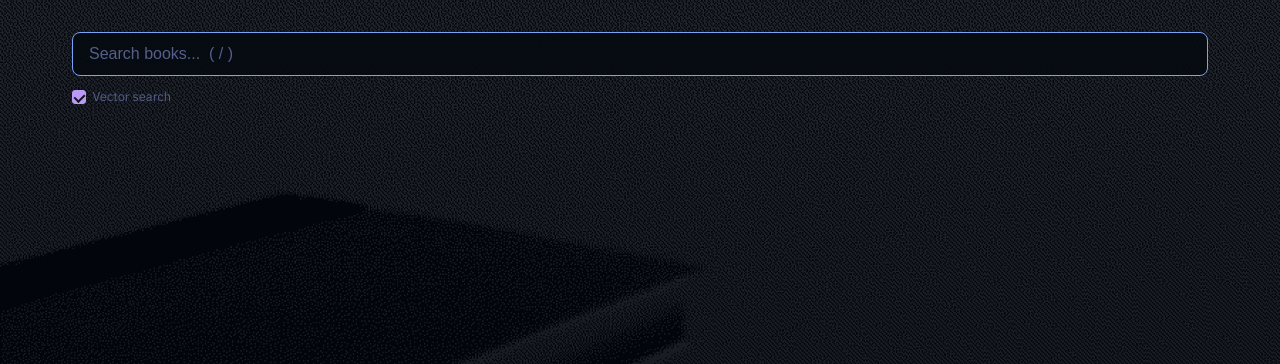
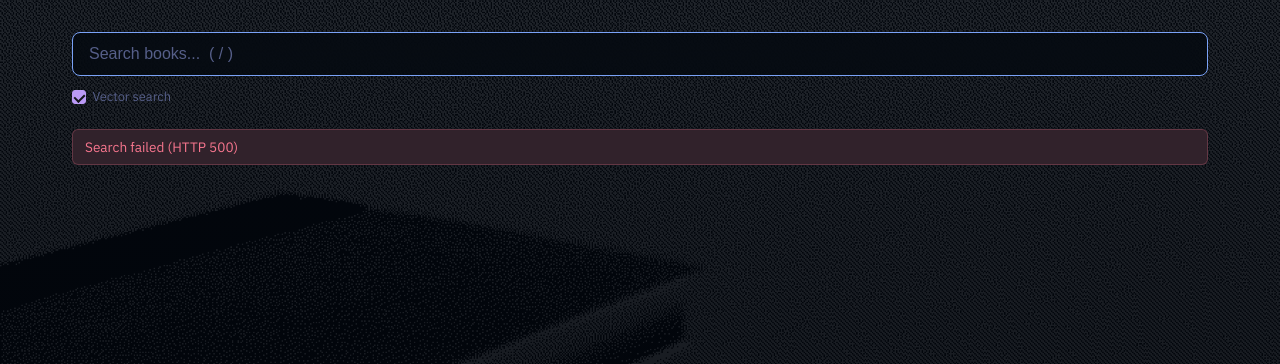
Before and after one commit to tomazvila/bookinator, a Flask app: page / in a window 1280 px wide. Shown: the part 64-428 px from the top of the page. Run offline with Flask 3, Linux system fonts and the light colour scheme; data that the repository does not hold is empty.

Commit message:
Fix search UX: add loading indicator, request cancellation, error display
AbortController cancels in-flight requests when a new search starts,
preventing pileups from rapid typing. Search input shows a shimmer animation
while waiting. Errors are shown in a red banner instead of silently swallowed.
Response time and search mode shown in stats bar.

Co-Authored-By: Claude Opus 4.6 (1M context) <noreply@anthropic.com>

```diff
--- a/src/bookstuff/web/static/style.css
+++ b/src/bookstuff/web/static/style.css
@@ -225,6 +225,17 @@ main {
     border-color: var(--blue);
 }
 
+#search.loading {
+    background-image: linear-gradient(90deg, transparent 0%, var(--bg-highlight) 50%, transparent 100%);
+    background-size: 200% 100%;
+    animation: search-loading 1.2s ease-in-out infinite;
+}
+
+@keyframes search-loading {
+    0% { background-position: 200% 0; }
+    100% { background-position: -200% 0; }
+}
+
 #search::placeholder {
     color: var(--comment);
 }
@@ -331,6 +342,22 @@ main {
     color: var(--comment);
     font-size: 0.85rem;
     margin-bottom: 1rem;
+}
+
+.stats-meta {
+    color: var(--fg-gutter);
+    font-size: 0.8rem;
+}
+
+/* Search error */
+.search-error {
+    padding: 0.5rem 0.75rem;
+    margin-bottom: 1rem;
+    font-size: 0.85rem;
+    border-radius: 6px;
+    background: color-mix(in srgb, var(--red) 12%, var(--bg-dark));
+    color: var(--red);
+    border: 1px solid color-mix(in srgb, var(--red) 25%, transparent);
 }
 
 /* Results table */
@@ -459,10 +486,8 @@ td {
     color: var(--green);
 }
 
-/* Results loading transition */
-.results {
-    transition: opacity 0.15s;
-}
+/* Results */
+.results {}
 
 /* Selected row (keyboard navigation) */
 .clickable-row.selected {
--- a/src/bookstuff/web/templates/index.html
+++ b/src/bookstuff/web/templates/index.html
@@ -47,6 +47,7 @@
 </div>
 
 <div id="stats" class="stats"></div>
+<div id="search-error" class="search-error" hidden></div>
 <div id="results" class="results"></div>
 {% endblock %}
 
@@ -56,11 +57,13 @@ const searchInput = document.getElementById('search');
 const categoriesEl = document.getElementById('categories');
 const resultsEl = document.getElementById('results');
 const statsEl = document.getElementById('stats');
+const searchError = document.getElementById('search-error');
 let activeCategory = null;
 let debounceTimer = null;
 let selectedIndex = -1;
 let totalBooks = 0;
 let currentBooks = [];
+let searchController = null; // AbortController for in-flight search
 
 function formatSize(bytes) {
     if (bytes < 1024) return bytes + ' B';
@@ -100,28 +103,59 @@ async function loadCategories() {
 const semanticToggle = document.getElementById('semantic-toggle');
 
 async function doSearch() {
+    // Cancel any in-flight request
+    if (searchController) searchController.abort();
+    searchController = new AbortController();
+
     const q = searchInput.value.trim();
     const params = new URLSearchParams({q, limit: '100'});
     if (activeCategory) params.set('category', activeCategory);
     if (!semanticToggle.checked) params.set('semantic', '0');
-    resultsEl.style.opacity = '0.6';
-    const resp = await fetch('/api/search?' + params);
-    const data = await resp.json();
-    resultsEl.style.opacity = '1';
-    currentBooks = data.results;
-    selectedIndex = -1;
-    renderResults(data.results, data.count);
+
+    searchError.hidden = true;
+    searchInput.classList.add('loading');
+    const t0 = performance.now();
+
+    try {
+        const resp = await fetch('/api/search?' + params, {signal: searchController.signal});
+        const elapsed = Math.round(performance.now() - t0);
+        if (!resp.ok) {
+            let msg = 'Search failed (HTTP ' + resp.status + ')';
+            try { const d = await resp.json(); msg = d.error || msg; } catch {}
+            searchError.textContent = msg;
+            searchError.hidden = false;
+            return;
+        }
+        const data = await resp.json();
+        currentBooks = data.results;
+        selectedIndex = -1;
+        renderResults(data.results, data.count, elapsed, data.mode);
+    } catch (err) {
+        if (err.name === 'AbortError') return; // superseded by newer search
+        searchError.textContent = 'Search failed — check connection';
+        searchError.hidden = false;
+    } finally {
+        searchInput.classList.remove('loading');
+    }
 }
 
 semanticToggle.addEventListener('change', doSearch);
 
-function renderResults(books, count) {
+function renderResults(books, count, elapsedMs, mode) {
     const filtered = activeCategory || searchInput.value.trim();
+    let stat = '';
     if (filtered && totalBooks) {
-        statsEl.textContent = count + ' of ' + totalBooks + (count === 1 ? ' book' : ' books');
+        stat = count + ' of ' + totalBooks + (count === 1 ? ' book' : ' books');
     } else {
-        statsEl.textContent = count + (count === 1 ? ' book' : ' books');
+        stat = count + (count === 1 ? ' book' : ' books');
     }
+    if (elapsedMs != null) {
+        const timePart = elapsedMs < 1000 ? elapsedMs + 'ms' : (elapsedMs / 1000).toFixed(1) + 's';
+        stat += ' <span class="stats-meta">' + timePart;
+        if (mode) stat += ' · ' + mode;
+        stat += '</span>';
+    }
+    statsEl.innerHTML = stat;
 
     if (!books.length) {
         const q = searchInput.value.trim();
@@ -185,7 +219,7 @@ function esc(s) {
 
 searchInput.addEventListener('input', () => {
     clearTimeout(debounceTimer);
-    debounceTimer = setTimeout(doSearch, 200);
+    debounceTimer = setTimeout(doSearch, 300);
 });
 
 document.addEventListener('keydown', e => {
```
